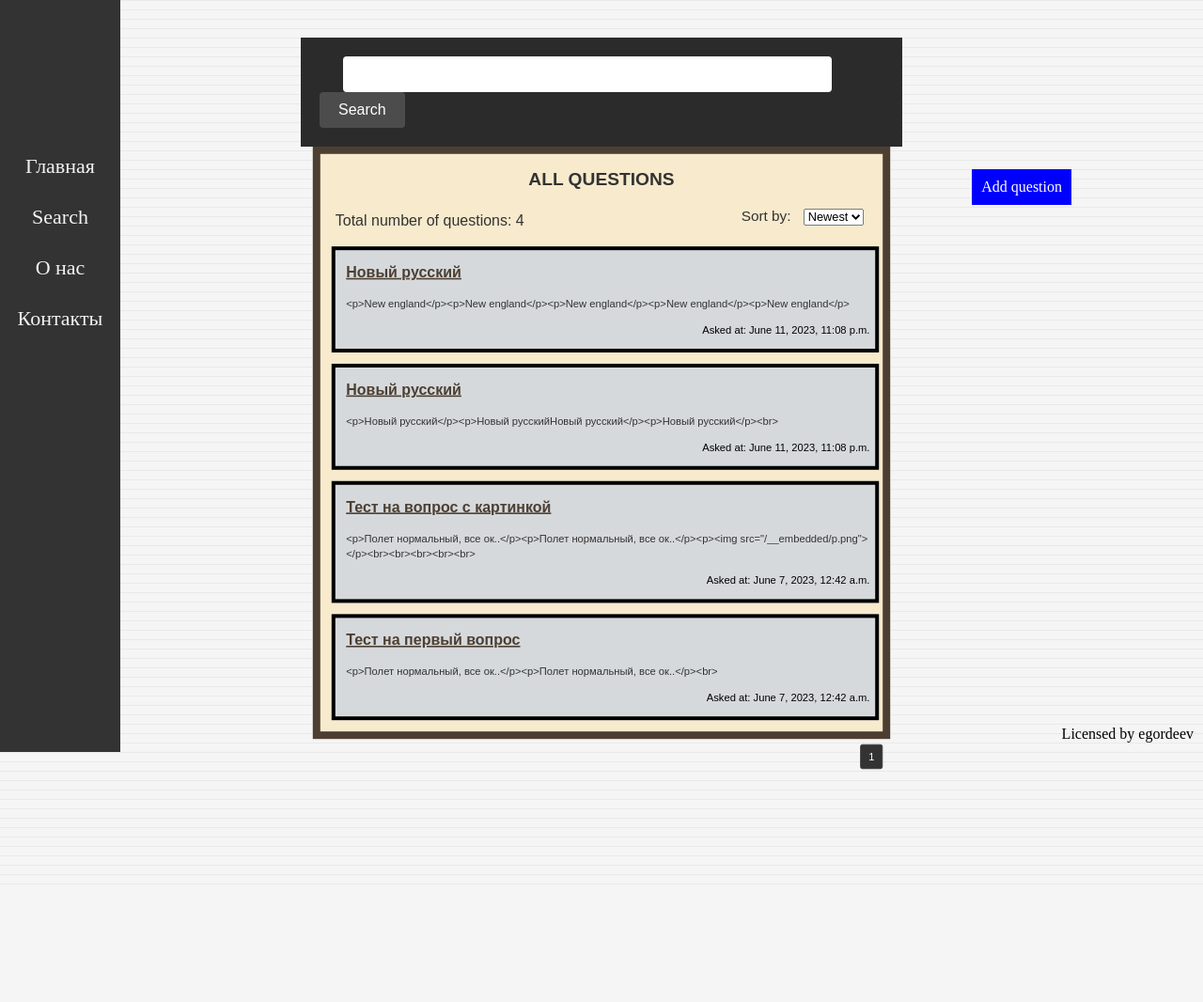
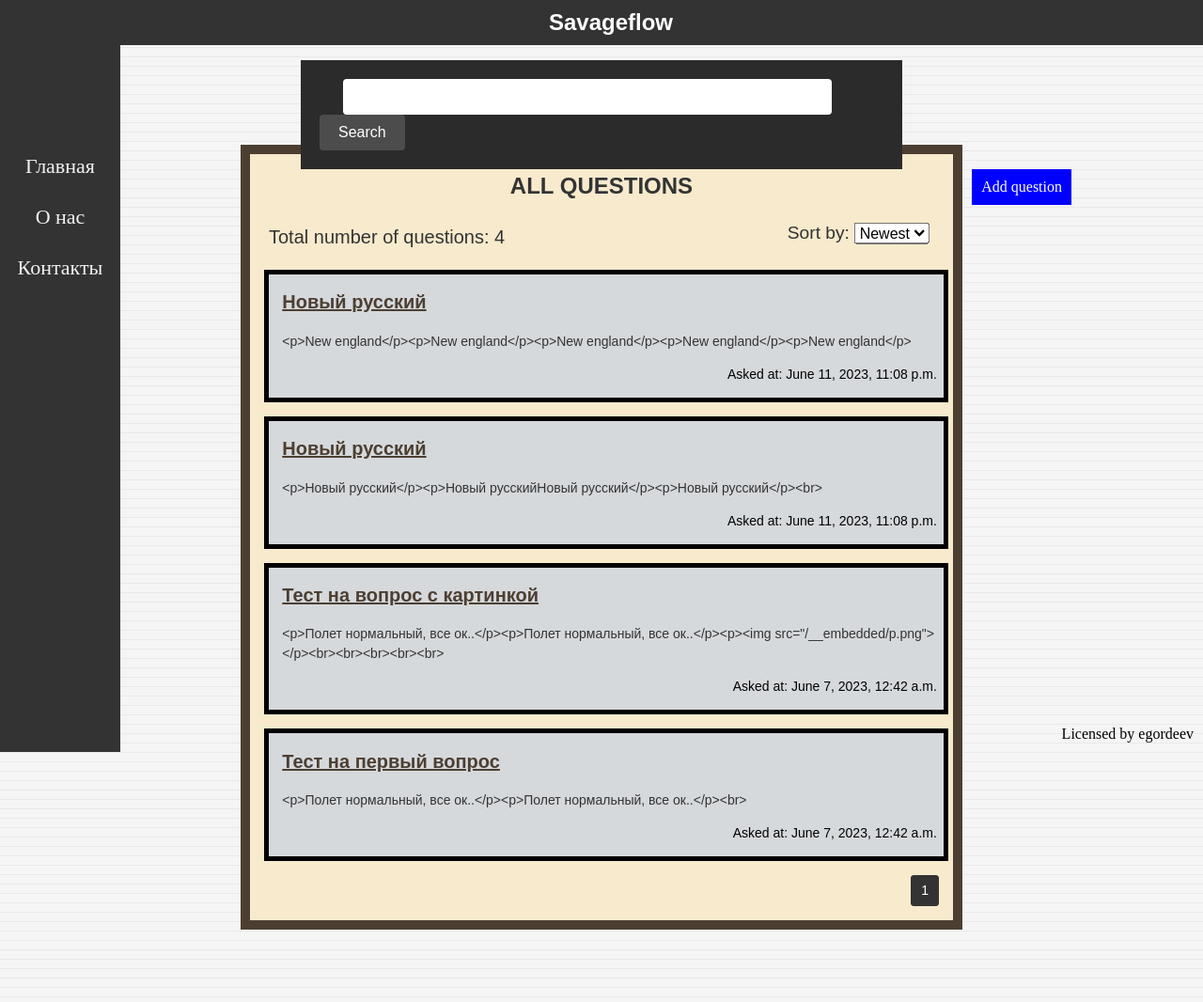
Before and after one commit to egordeev-ds/savageflow, a Django app: page / in a window 1280 px wide. Shown: the whole page at 94% size. Before the commit the page ends 819 px from the top, so only its background shows below. Run offline with Django 3.2, Linux system fonts and the light colour scheme; data comes from the database, SQL or seed files in the repository; both versions use the stored data as it was after the commit.

Commit message:
search bar fixed, edit option, logo

```diff
--- /dev/null
+++ b/forum/static/logo.css
@@ -0,0 +1,22 @@
+.logo {
+  background-color: #333;
+  text-align: center;
+  padding: 10px;
+  position: fixed;
+  top: 0;
+  left: 0;
+  width: 100%;
+  z-index: 1;
+}
+
+.logo h1 {
+  font-family: 'Arial', sans-serif;
+  font-size: 24px;
+  color: #fff;
+  margin: 0;
+}
+
+.logo a {
+  text-decoration: none;
+  color: #fff;
+}
--- a/forum/static/question_detail.css
+++ b/forum/static/question_detail.css
@@ -11,6 +11,7 @@
     padding: 20px;
     max-width: 900px;
     max-height: 1500px;
+    margin-top: 5%;
   }
 .question {
     border: 5px solid black;
--- a/forum/static/questions.css
+++ b/forum/static/questions.css
@@ -7,9 +7,8 @@
   background-color: #f7eacd;
   border: 10px solid #4c3f32;
 
-  margin-top: 10%;
+  margin-top: 20%;
   margin-bottom: 10%;
-  transform: scale(0.8);
 
 }
 .container a {
@@ -95,11 +94,13 @@
 }
 /* Styles for the pagination*/
 .pagination {
-  position: absolute;
-  bottom: 0;
-  right: 0;
-  margin-bottom: -50px;
+  position: relative;
+  margin-bottom: 2%;
+  margin-left: 2%;
+  margin-right: 2%;
+  text-align: right
 }
+
 .pagination a {
   display: inline-block;
   padding: 5px 10px;
--- a/forum/static/search_bar.css
+++ b/forum/static/search_bar.css
@@ -1,20 +1,20 @@
-/* Styles for the search bar*/
 .search-container {
   background-color: #2b2b2b;
   padding: 20px;
-
-  position: fixed;
-  top: 5%;
+  position: absolute;
+  top: 8%;
   left: 25%;
   right: 25%;
 
 }
-label {
+
+.search-container label {
   font-size: 18px;
   margin-right: 10px;
   color: #ffffff;
 }
-input[type="text"] {
+
+.search-container input[type="text"] {
   width: 500px;
   padding: 10px;
   font-size: 16px;
@@ -23,7 +23,8 @@ input[type="text"] {
   margin-right: 25px;
   border: none;
 }
-button {
+
+.search-container button {
   padding: 10px 20px;
   font-size: 16px;
   border-radius: 4px;
@@ -32,6 +33,7 @@ button {
   color: #ffffff;
   cursor: pointer;
 }
+
 .content {
   margin-top: 120px;
 }
--- a/forum/static/search_bar.js
+++ b/forum/static/search_bar.js
@@ -1,57 +1,25 @@
-// Функция для обработки нажатия клавиши Enter
-function handleKeyPress(event) {
-  if (event.keyCode === 13) { // Код клавиши Enter
-    handleSearch();
-  }
+function handleSearch() {
+  const inputElement = document.getElementById('filter-input');
+  handleFilterChange(inputElement.value.trim().toLowerCase());
 }
 
-// Функция для выполнения поиска
-function handleSearch() {
-  const inputElement = document.getElementById('filter-input');
-  const filterValue = inputElement.value.trim().toLowerCase();
+function handleFilterChange(filterValue) {
+  const questionItems = document.querySelectorAll('.question');
 
-  // Отправляем запрос на сервер для поиска элементов в базе данных
-  fetch('/search', {
-    method: 'POST',
-    body: JSON.stringify({ filter: filterValue }),
-    headers: {
-      'Content-Type': 'application/json'
-    }
-  })
-  .then(response => response.json())
-  .then(data => {
-    // Обрабатываем полученные данные
-    handleFilterChange(data);
-    updateQuestionCount(); // Обновляем значение question.count
-  })
-  .catch(error => {
-    console.error('Error:', error);
-  });
-}
+  questionItems.forEach(function(item) {
+    const questionTitle = item.querySelector('.question-title');
+    const questionContent = item.querySelector('.question-details');
 
-// Функция для обработки изменений в фильтре
-function handleFilterChange(data) {
-  const questionTitles = document.querySelectorAll('.question-title');
-  questionTitles.forEach(function(title) {
-    const questionTitleText = title.textContent.toLowerCase();
-    if (data.includes(questionTitleText)) {
-      title.parentNode.style.display = 'block';
+    const questionTitleText = questionTitle.textContent.toLowerCase();
+    const questionContentText = questionContent.textContent.toLowerCase();
+
+    if (questionTitleText.includes(filterValue) || questionContentText.includes(filterValue)) {
+      item.style.display = 'block';
     } else {
-      title.parentNode.style.display = 'none';
+      item.style.display = 'none';
     }
   });
 }
 
-// Функция для обновления значения question.count
-function updateQuestionCount() {
-  const questionCountElement = document.getElementById('question-count');
-  const visibleQuestions = document.querySelectorAll('.question-title');
-  const count = Array.from(visibleQuestions).filter(function(title) {
-    return title.parentNode.style.display !== 'none';
-  }).length;
-  questionCountElement.textContent = 'Total number of questions: ' + count;
-}
-
-// Назначение обработчика события для поля ввода
 const inputElement = document.getElementById('filter-input');
-inputElement.addEventListener('keypress', handleKeyPress);
+inputElement.addEventListener('input', handleSearch);
--- a/forum/templates/answer.html
+++ b/forum/templates/answer.html
@@ -23,6 +23,6 @@
     <script src="{% static 'editor.js' %}"></script>
 
     <link href="https://cdn.quilljs.com/1.3.6/quill.snow.css" rel="stylesheet">
-    <link rel="stylesheet" href="{% static 'paginator.css' %}">
+    <link rel="stylesheet" href="{% static 'editor.css' %}">
 
 {% endblock %}
--- a/forum/templates/base.html
+++ b/forum/templates/base.html
@@ -1,22 +1,28 @@
-{% load static %} <!-- Добавьте эту строку -->
+{% load static %}
 
 <!DOCTYPE html>
 <html>
 <head>
     <title>{% block title %}SavageFlow{% endblock %}</title>
     <link rel="stylesheet" type="text/css" href="{% static 'base.css' %}">
-    <link rel="stylesheet" type="text/css" href="{% static 'menu.css' %}"> <!-- Добавьте эту строку -->
+
 </head>
 <body>
+    <div class="logo">
+        <h1><a href="/">Savageflow</a></h1>
+    </div>
+
+    <link rel="stylesheet" type="text/css" href="{% static 'logo.css' %}">
+
     <div id="navbar" class="navbar">
         <a href="{% url 'main' %}">Главная</a>
-        <a href="{% url 'main' %}">Search</a>
         <a href="{% url 'about' %}">О нас</a>
         <a href="{% url 'contact' %}">Контакты</a>
     </div>
 
+    <link rel="stylesheet" type="text/css" href="{% static 'menu.css' %}">
+
     {% block content %}
     {% endblock %}
-
 </body>
 </html>
--- a/forum/templates/main.html
+++ b/forum/templates/main.html
@@ -1,6 +1,15 @@
 {% extends 'base.html' %}
 {% load static %}
 {% block content %}
+
+{% comment %}Фильтр по заголовку{% endcomment %}
+
+<div class="search-container">
+    <input type="text" id="filter-input">
+    <button onclick="handleSearch()">Search</button>
+</div>
+<script src="{% static 'search_bar.js' %}"></script>
+<link rel="stylesheet" href="{% static 'search_bar.css' %}">
 
 {% include 'ask_button.html' %} <!-- Включаем файл search.html -->
 {% include 'footer.html' %}
--- a/forum/templates/question_detail.html
+++ b/forum/templates/question_detail.html
@@ -27,6 +27,7 @@
           <img src="{{ answer.image.url }}" alt="Answer Image">
         {% endif %}
         <p class="timestamp">Answered at: {{ answer.created_at }}</p>
+        <a href="edit/{{answer.id}}" class="action-button">Изменить</a>
         <a href="{% url 'delete_answer' answer.id %}">Удалить</a>
       </div>
     {% endfor %}
@@ -41,7 +42,6 @@
         <div id="editor-container" style="position: relative; width: 500px; height: 300px;">
           <div id="editor" class="form-input" style="background-color: white;"></div>
           <textarea id="id_content" name="content" style="display: none;"></textarea>
-          <div id="counter" style="position: absolute; bottom: 0; right: 0;">Characters: 0</div>
           <button type="submit" class="create-button" style="background-color: blue; color: white; font-size: 14px; margin-top: 10px;">Создать</button>
         </div>
       </form>
--- a/forum/templates/questions.html
+++ b/forum/templates/questions.html
@@ -61,14 +61,4 @@
 
   <link rel="stylesheet" href="{% static 'questions.css' %}">
 
-  {% comment %}Фильтр по заголовку{% endcomment %}
-
-  <div class="search-container">
-    <input type="text" id="filter-input">
-    <button onclick="handleSearch()">Search</button>
-  </div>
-
-  <script src="{% static 'search_bar.js' %}"></script>
-  <link rel="stylesheet" href="{% static 'search_bar.css' %}">
-
 {% endblock %}
--- a/forum/views.py
+++ b/forum/views.py
@@ -5,6 +5,7 @@ from django.contrib import messages
 from django.db.models import Q
 from django.core.paginator import Paginator
 from .forms import PostForm, AnswerForm
+from django.http import HttpResponse, HttpResponsePermanentRedirect, HttpResponseRedirect, HttpResponseNotFound
 from .models import Post, Answer
 
 #главная страница
@@ -43,6 +44,18 @@ def delete_answer(request, answer_id):
         answer.save()
     return redirect(reverse('question_detail', kwargs={'post_id': answer.post_id}))
 
+def edit(request, question_id, answer_id):
+    try:
+        answer = Answer.objects.get(id=answer_id)
+        if request.method == 'POST':
+            answer.content = request.POST.get("content")
+            answer.save()
+            return redirect(reverse('question_detail', kwargs={'post_id': answer.post_id}))
+        else:
+            return render(request, 'edit.html', {'answer': answer})
+    except Answer.DoesNotExist:
+        return HttpResponseNotFound("<h2>Answer not found</h2>")
+
 def answer_view(request, post_id):
     post = Post.objects.get(pk=post_id)
 
--- a/savageflow/urls.py
+++ b/savageflow/urls.py
@@ -17,6 +17,7 @@ urlpatterns = [
     path('questions.html', views.questions_view, name='questions'),
     path('questions/<int:post_id>/', views.question_detail, name='question_detail'),
     path('delete_answer/<int:answer_id>/', views.delete_answer, name='delete_answer'),
+    path('questions/<int:question_id>/edit/<int:answer_id>/', views.edit, name='edit'),
     path('answer/<int:post_id>/', views.answer_view, name='answer'),
 
     #add question
```
Also changed, not shown: forum/static/editor.js (+13 -0 lines), forum/templates/edit.html (added, +21 -0 lines), forum/templates/post.html (+13 -2 lines), db.sqlite3.
